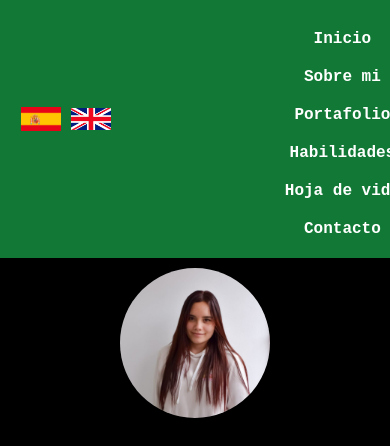
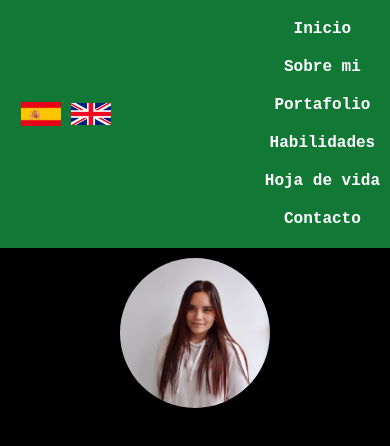
Before and after one commit to PaoMlz/PaolaMontilla-Portafolio.github.io, a plain HTML site: page index.html in a window 390 px wide. Shown: the top 446 px of the page. Drawn offline with Linux system fonts and the light colour scheme.

Commit message:
Update styles.css

```diff
--- a/styles.css
+++ b/styles.css
@@ -495,20 +495,5 @@ h2.SobreMi {
         align-items: center;
     }
 
-    /* Estilos específicos para el menú de navegación */
-    #menu {
-        padding: 10px;
-        width: 100%;
-    }
 
-    #menu ul {
-        flex-direction: column;
-        align-items: center;
-        text-align: center;
-        margin-top: 10px;
-    }
-
-    #menu ul li {
-        margin: 10px 0;
-    }
 }
```
